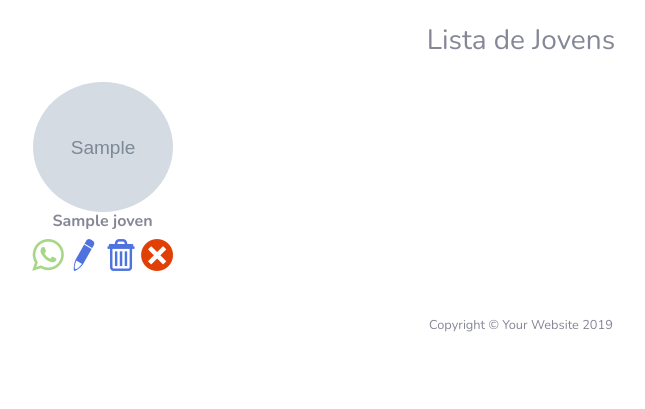
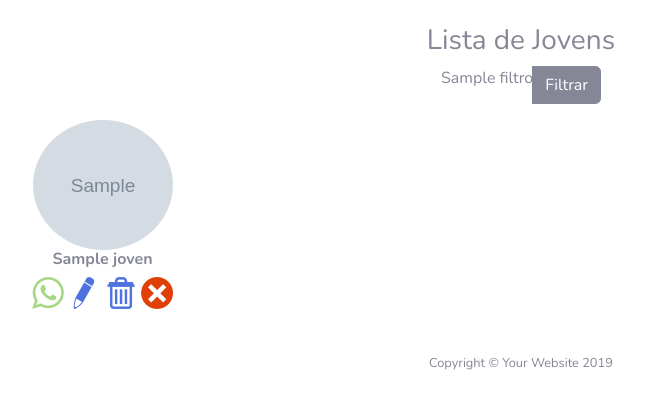
Before and after one commit to arquimedesjr/app_wep_issacar, a Django app: template app/templates/list_jovem.html in a window 1280 px wide. Shown: the part 56-465 px from the top of the page, without its empty margins (119-764 px from the left). Run offline with Django 3.2, Linux system fonts and the light colour scheme; the template is opened without the code that fills it: most values are stand-ins (such as "Sample title", 1, 10 or a date in 2020); grey boxes marked "Sample" are stand-in pictures; some libraries are stand-ins or nearby versions.

Commit message:
Criação de filtro de jovens

```diff
--- a/app/forms.py
+++ b/app/forms.py
@@ -33,3 +33,8 @@ class RelatorioForm(forms.ModelForm):
     class Meta:
         model = Relatorio
         fields = ['reuniao']
+
+
+class FilterJovem(forms.Form):
+    campoFilter = forms.CharField(label=False, max_length=100)
+    campoFilter.widget.attrs.update({'class': 'form-control', 'placeholder': 'Pesquisar Jovem'})
--- a/app/templates/list_jovem.html
+++ b/app/templates/list_jovem.html
@@ -14,7 +14,19 @@
 <div class="container">
 
     <h3 class="text-center">Lista de Jovens</h3>
-
+    <div class="d-flex justify-content-center">
+        <form method="GET" action="">
+            <div class="input-group mb-0">
+                {{filtro}}
+                <div class="input-group-append">
+                    <button class="btn btn-secondary" type="submit"
+                            style="min-width: auto;">
+                        Filtrar
+                    </button>
+                </div>
+            </div>
+        </form>
+    </div>
     <div class="row ">
 
 
```
Also changed, not shown: app/views/jovem_views.py (+9 -2 lines).
